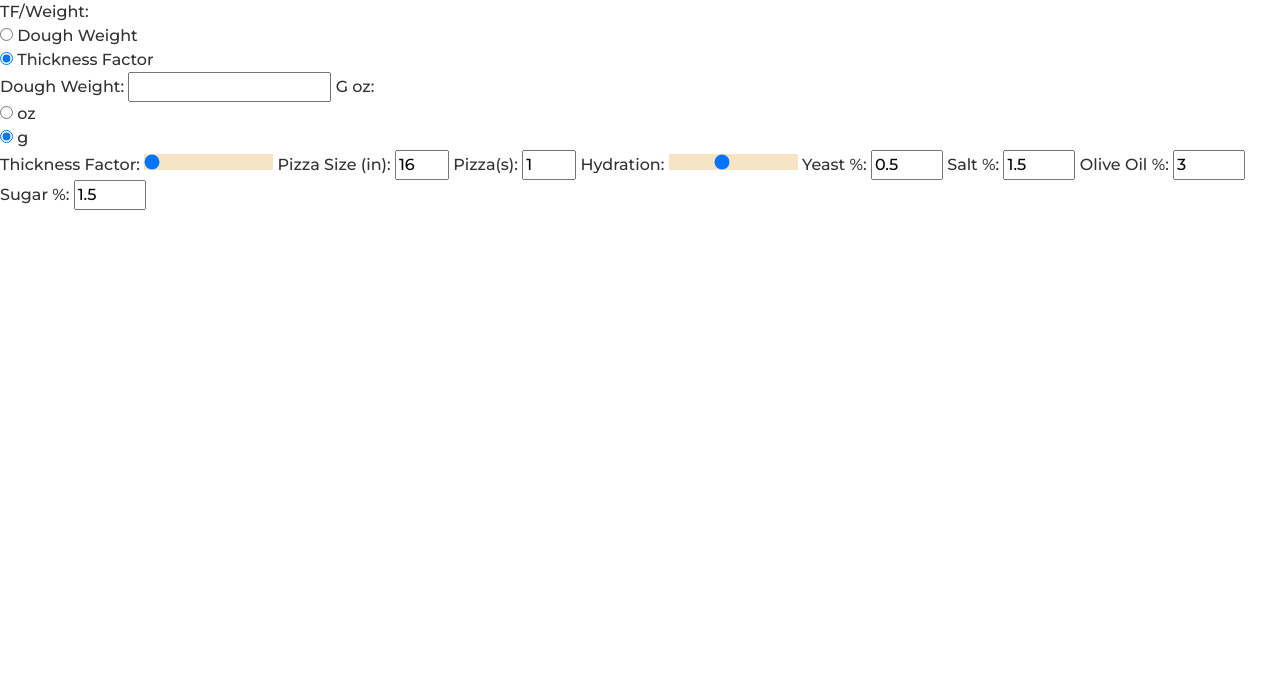
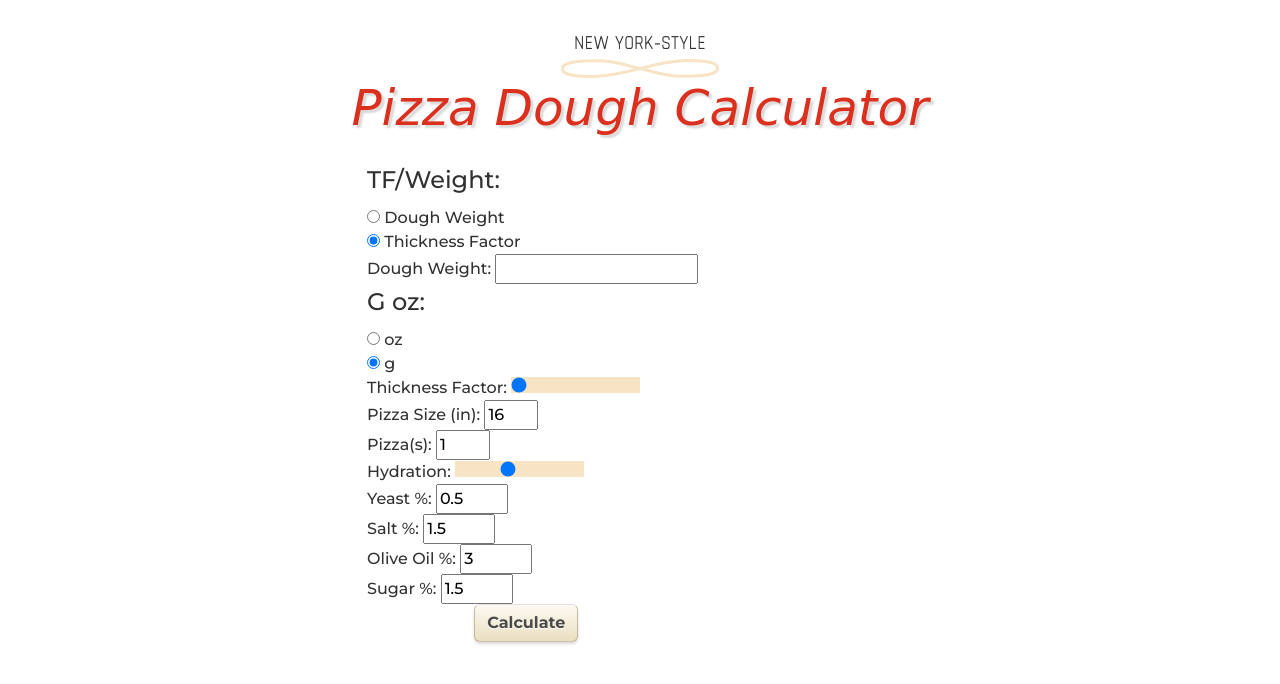
Before and after one commit to nebracy/django-portfolio-website, a Django app: page /pizza-dough-calculator/ in a window 1280 px wide. Shown: the top 684 px of the page. Run offline with Django 4.2, Linux system fonts and the light colour scheme; some libraries are stand-ins or nearby versions; some web fonts are replaced.

Commit message:
Add the minimum html for the form & check for POST request and valid form

```diff
--- a/pizzadough/views.py
+++ b/pizzadough/views.py
@@ -1,10 +1,15 @@
 from django.http import HttpResponse
-from django.shortcuts import render
+from django.shortcuts import redirect, render
 from .forms import DoughCalculatorForm
 
 
 def calculator(request):
     form = DoughCalculatorForm()
+    if request.method == "POST":
+        form = DoughCalculatorForm(request.POST)
+        if form.is_valid():
+            print('OK')
+            return redirect('pizza-dough')
     context = {
         'form': form
     }
--- a/templates/pizzadough/calculator.html
+++ b/templates/pizzadough/calculator.html
@@ -16,5 +16,25 @@
 {% endblock styles %}
 
 {% block body %}
-{{ form }}
+<main>
+    <div class="container-sm my-3">
+        <div class="text-center mb-4">
+            <div><img src="{% static 'pizzadough/NewYork-Style.png' %}" alt="New York-Style" class="img-fluid" height="62" width="158"></div>
+            <h1>Pizza Dough Calculator</h1>
+        </div>
+        <section class="row justify-content-center mb-5 no-print">
+            <div class="col-md-9 col-lg-8 col-xl-6">
+                <form action="" method="post" id="dough_calc" class="form-horizontal">
+                    {% csrf_token %}
+                    {{ form.as_div }}
+                    <div class="col-sm-7 d-inline-flex justify-content-center">
+                        <input class="btn col-auto" id="calculate" name="calculate" type="submit" value="Calculate">
+                    </div>
+                </form>
+            </div>
+        </section>
+        <!-- Bootstrap JavaScript Bundle with Popper -->
+        <script src="https://cdn.jsdelivr.net/npm/bootstrap@5.1.3/dist/js/bootstrap.bundle.min.js" integrity="sha384-ka7Sk0Gln4gmtz2MlQnikT1wXgYsOg+OMhuP+IlRH9sENBO0LRn5q+8nbTov4+1p" crossorigin="anonymous"></script>
+    </div>
+</main>
 {% endblock body %}
```
